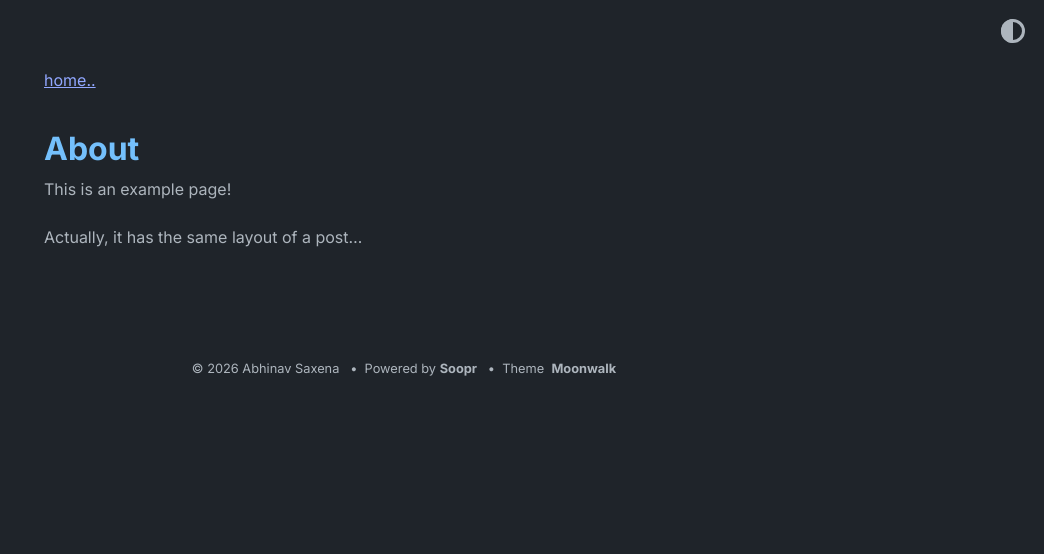
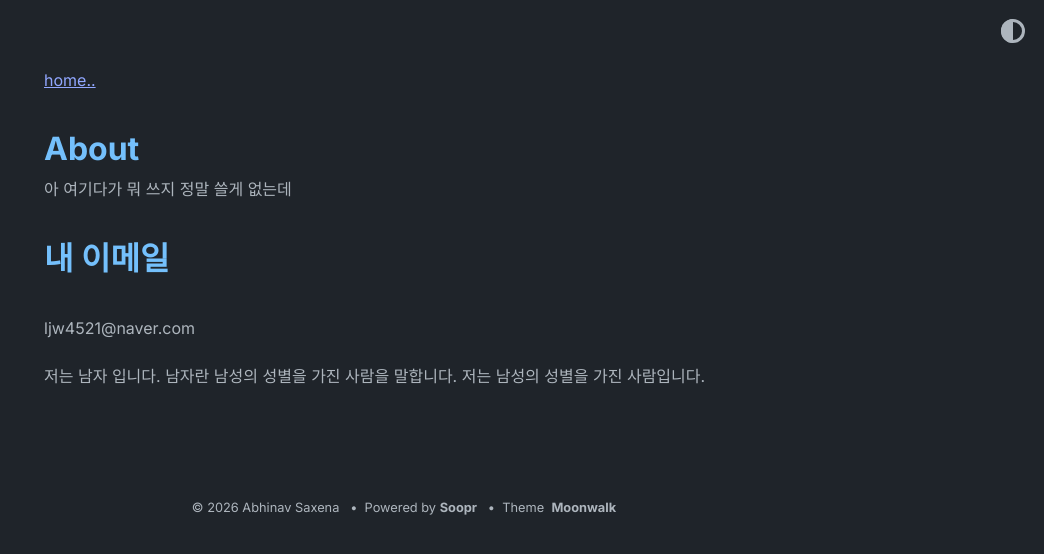
Before and after one commit to leejw4521/leejw4521.github.com, a Jekyll site: the page built from about.md, in a window 1280 px wide. Shown: the top 554 px of the page, without its empty margins (236-1280 px from the left). Built offline with Jekyll 4.4.1, drawn with Linux system fonts in a browser that asks for light colours.

Commit message:
Update about.md

```diff
--- a/about.md
+++ b/about.md
@@ -3,6 +3,15 @@ layout: post
 title: About
 ---
 
-This is an example page!
+아 여기다가 뭐 쓰지
+정말 쓸게 없는데
 
-Actually, it has the same layout of a post...
+
+
+
+# 내 이메일
+ljw4521@naver.com
+
+저는 남자 입니다.
+남자란 남성의 성별을 가진 사람을 말합니다.
+저는 남성의 성별을 가진 사람입니다.
```
